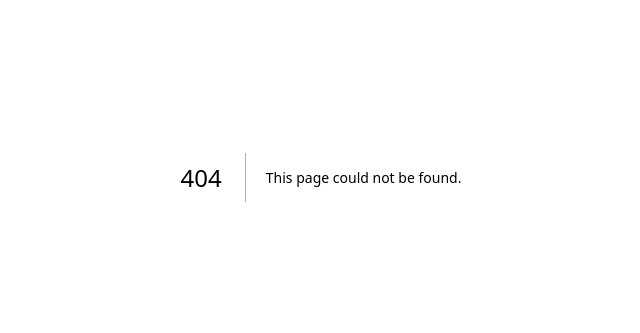
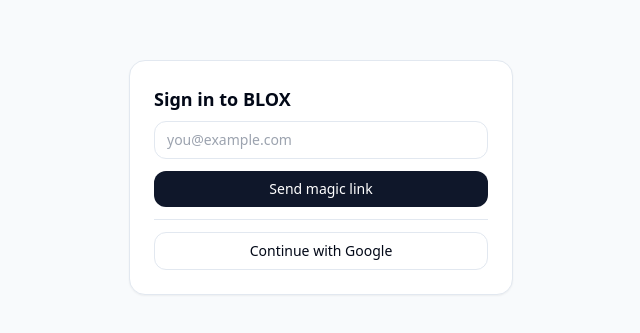
Before and after one commit to ebarlowjr2/blox1.2, a Next.js app: page /signin in a window 1280 px wide. Before the commit this address had no page. Shown: the part 223-556 px from the top of the page, without its empty margins (319-959 px from the left). Built offline with nearby package versions, Linux system fonts and the light colour scheme; no server answers.

Commit message:
Create page.tsx

```diff
--- /dev/null
+++ b/src/app/signin/page.tsx
@@ -0,0 +1,72 @@
+// app/signin/page.tsx
+"use client";
+import { useState } from "react";
+import { useSearchParams } from "next/navigation";
+import { createClient } from "@/lib/supabase";
+
+export default function SignInPage() {
+  const supabase = createClient();
+  const params = useSearchParams();
+  const redirect = params.get("redirect") || "/app";
+  const [email, setEmail] = useState("");
+  const [loading, setLoading] = useState(false);
+  const [msg, setMsg] = useState<string | null>(null);
+
+  async function signInWithEmail(e: React.FormEvent) {
+    e.preventDefault();
+    setLoading(true); setMsg(null);
+    const { error } = await supabase.auth.signInWithOtp({
+      email,
+      options: { emailRedirectTo: `${process.env.NEXT_PUBLIC_APP_URL}${redirect}` }
+    });
+    setLoading(false);
+    setMsg(error ? `Error: ${error.message}` : "Magic link sent! Check your email.");
+  }
+
+  async function signInWithProvider(provider: "google" | "azure") {
+    setLoading(true); setMsg(null);
+    const { error } = await supabase.auth.signInWithOAuth({
+      provider,
+      options: { redirectTo: `${process.env.NEXT_PUBLIC_APP_URL}${redirect}` }
+    });
+    if (error) { setLoading(false); setMsg(`Error: ${error.message}`); }
+  }
+
+  return (
+    <main className="min-h-screen grid place-items-center bg-slate-50 p-4">
+      <div className="max-w-sm w-full rounded-2xl border bg-white p-6 shadow-sm">
+        <h1 className="text-lg font-semibold mb-2">Sign in to BLOX</h1>
+        <form onSubmit={signInWithEmail} className="space-y-3">
+          <input
+            type="email"
+            required
+            value={email}
+            onChange={(e)=>setEmail(e.target.value)}
+            placeholder="you@example.com"
+            className="w-full rounded-xl border px-3 py-2 text-sm"
+          />
+          <button
+            type="submit"
+            disabled={loading}
+            className="w-full rounded-xl bg-slate-900 text-white py-2 text-sm"
+          >
+            {loading ? "Sending..." : "Send magic link"}
+          </button>
+        </form>
+
+        <div className="my-3 h-px bg-slate-200" />
+        <div className="grid gap-2">
+          <button onClick={()=>signInWithProvider("google")} className="rounded-xl border py-2 text-sm">
+            Continue with Google
+          </button>
+          {/* If you enabled Microsoft in Supabase, use 'azure' */}
+          {/* <button onClick={()=>signInWithProvider("azure")} className="rounded-xl border py-2 text-sm">
+            Continue with Microsoft
+          </button> */}
+        </div>
+
+        {msg && <p className="mt-3 text-sm text-slate-600">{msg}</p>}
+      </div>
+    </main>
+  );
+}
```
